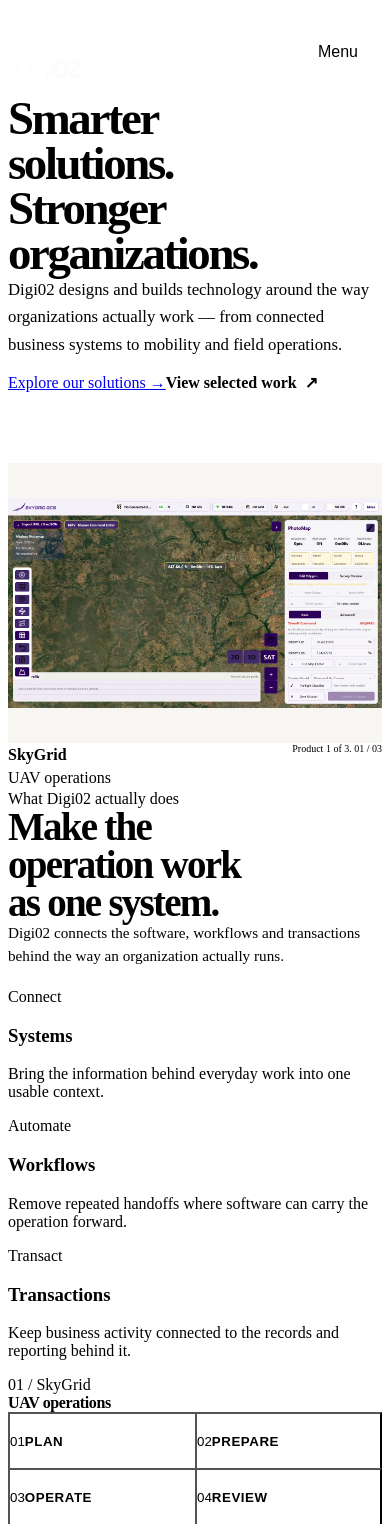
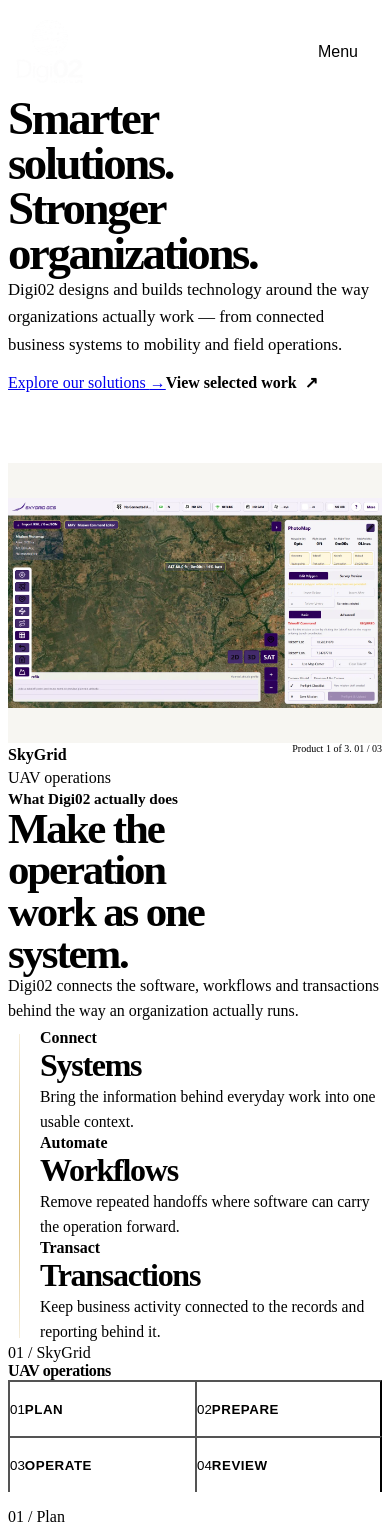
Before and after one commit to emmy16-glitch/Digi02_website, a React (Vite) app: page / in a window 390 px wide. Shown: the top 1540 px of the page. Built offline with nearby package versions, Linux system fonts and the light colour scheme; the HTML template or start-up script is replaced by a standard one.

Commit message:
Turn operational bridge into one connected ecosystem

```diff
--- a/src/styles/solutions-transformation.css
+++ b/src/styles/solutions-transformation.css
@@ -1,18 +1,17 @@
 .operations-bridge {
   position: relative;
   overflow: clip;
-  border-bottom: var(--border-thin) solid var(--line-subtle);
   background: var(--bg-950);
   color: var(--text-primary);
 }
 
 .operations-bridge__inner {
-  padding-block: clamp(4.5rem, 6vw, 6rem) clamp(3.5rem, 5vw, 5rem);
+  padding-block: clamp(5.5rem, 7vw, 7.5rem);
 }
 
 .operations-bridge__intro {
   display: grid;
-  grid-template-columns: minmax(0, 0.95fr) minmax(18rem, 0.55fr);
+  grid-template-columns: minmax(0, 1fr) minmax(18rem, 0.52fr);
   column-gap: clamp(3rem, 8vw, 8rem);
   row-gap: var(--space-2);
   align-items: end;
@@ -21,87 +20,100 @@
 .operations-bridge__eyebrow {
   grid-column: 1 / -1;
   margin: 0 0 var(--space-2);
-  color: var(--text-muted);
+  color: var(--text-secondary);
+  font-size: var(--type-ui);
+  font-weight: 600;
 }
 
 .operations-bridge__intro h2 {
-  max-width: 15ch;
+  max-width: 13ch;
   margin: 0;
   font-family: var(--font-display);
-  font-size: clamp(2.5rem, 4.5vw, 4.4rem);
+  font-size: clamp(2.8rem, 4.8vw, 4.8rem);
   font-weight: 550;
-  letter-spacing: -0.045em;
-  line-height: 0.98;
+  letter-spacing: -0.05em;
+  line-height: 0.97;
 }
 
 .operations-bridge__summary {
-  max-width: 31rem;
-  margin: 0 0 0.25rem;
+  max-width: 30rem;
+  margin: 0 0 0.3rem;
   color: var(--text-secondary);
-  font-size: var(--type-body);
-  line-height: 1.55;
+  font-size: clamp(1.05rem, 1.35vw, 1.18rem);
+  line-height: 1.65;
 }
 
-.operations-bridge__principles {
+.operations-ecosystem {
+  position: relative;
   display: grid;
   grid-template-columns: repeat(3, minmax(0, 1fr));
-  gap: clamp(2rem, 4vw, 4rem);
-  margin-top: clamp(3rem, 4.5vw, 4.5rem);
+  gap: clamp(2.5rem, 5vw, 5.5rem);
+  margin-top: clamp(4.5rem, 7vw, 7rem);
+  padding-top: 3.5rem;
 }
 
-.operations-bridge__principle {
-  position: relative;
-  min-width: 0;
-  border-top: var(--border-thin) solid var(--line-subtle);
-  padding-top: var(--space-3);
+.operations-ecosystem__path {
+  position: absolute;
+  top: 0;
+  right: 0;
+  left: 0;
+  height: 3rem;
 }
 
-.operations-bridge__principle::after {
+.operations-ecosystem__path::before {
   position: absolute;
-  top: -1px;
-  left: 0;
-  width: 2rem;
+  top: 0.75rem;
+  right: 8%;
+  left: 8%;
   height: 1px;
-  background: var(--gold-500);
+  background: linear-gradient(90deg, rgba(201,163,74,0.22), rgba(201,163,74,0.9), rgba(201,163,74,0.22));
   content: '';
-  opacity: 0.65;
-  transform-origin: left;
-  transition: width var(--motion-component) var(--ease-emphasized);
 }
 
-.operations-bridge__principle:hover::after {
-  width: 3.5rem;
+.operations-ecosystem__path span {
+  position: absolute;
+  top: 0.45rem;
+  width: 0.65rem;
+  height: 0.65rem;
+  border: 1px solid var(--gold-500);
+  border-radius: 50%;
+  background: var(--bg-950);
 }
 
-.operations-bridge__principle-heading {
-  display: flex;
-  align-items: baseline;
-  gap: var(--space-2);
+.operations-ecosystem__path span:nth-child(1) { left: 8%; }
+.operations-ecosystem__path span:nth-child(2) { left: 50%; transform: translateX(-50%); }
+.operations-ecosystem__path span:nth-child(3) { right: 8%; }
+
+.operations-ecosystem__stage {
+  min-width: 0;
 }
 
-.operations-bridge__number {
-  color: var(--text-muted);
+.operations-ecosystem__action {
+  margin: 0 0 var(--space-1);
+  color: var(--text-secondary);
+  font-size: var(--type-ui);
+  font-weight: 600;
 }
 
-.operations-bridge__principle h3 {
+.operations-ecosystem__stage h3 {
   margin: 0;
   font-family: var(--font-display);
-  font-size: clamp(1.45rem, 1.8vw, 2rem);
+  font-size: clamp(2rem, 2.8vw, 3rem);
   font-weight: 550;
-  letter-spacing: -0.03em;
+  letter-spacing: -0.04em;
 }
 
-.operations-bridge__principle > p {
+.operations-ecosystem__stage > p:last-child {
   max-width: 24rem;
   margin: var(--space-2) 0 0;
   color: var(--text-secondary);
-  font-size: var(--type-ui);
-  line-height: 1.5;
+  font-size: 1rem;
+  line-height: 1.6;
 }
 
 @media (max-width: 56rem) {
   .operations-bridge__inner {
-    padding-block: var(--space-8);
+    padding-block: var(--space-10);
   }
 
   .operations-bridge__intro {
@@ -109,82 +121,76 @@
     max-width: 48rem;
   }
 
-  .operations-bridge__intro h2 {
-    max-width: 13ch;
-  }
-
   .operations-bridge__summary {
     margin-top: var(--space-2);
-  }
-
-  .operations-bridge__principles {
-    grid-template-columns: 1fr;
-    gap: var(--space-3);
-    margin-top: var(--space-6);
-  }
-
-  .operations-bridge__principle {
-    display: grid;
-    grid-template-columns: minmax(10rem, 0.42fr) minmax(0, 1fr);
-    gap: var(--space-3);
-    align-items: start;
-    padding-top: var(--space-2);
-  }
-
-  .operations-bridge__principle > p {
-    margin-top: 0;
   }
 }
 
 @media (max-width: 47.9375rem) {
   .operations-bridge__inner {
-    padding-block: var(--space-6);
+    padding-block: var(--space-8);
   }
 
   .operations-bridge__eyebrow {
     margin-bottom: var(--space-1);
+    font-size: 0.95rem;
   }
 
   .operations-bridge__intro h2 {
-    max-width: 12.5ch;
-    font-size: clamp(2.15rem, 10vw, 2.85rem);
-    line-height: 0.98;
+    max-width: 11.5ch;
+    font-size: clamp(2.4rem, 11vw, 3.1rem);
   }
 
   .operations-bridge__summary {
     max-width: 30rem;
-    margin-top: var(--space-2);
-    font-size: 0.95rem;
-    line-height: 1.5;
+    font-size: 1rem;
+    line-height: 1.55;
   }
 
-  .operations-bridge__principles {
-    gap: var(--space-2);
+  .operations-ecosystem {
+    display: block;
+    margin-top: var(--space-6);
+    padding-top: 0;
+    padding-left: 2rem;
+  }
+
+  .operations-ecosystem__path {
+    top: 0.35rem;
+    bottom: 0.35rem;
+    left: 0.4rem;
+    width: 1rem;
+    height: auto;
+  }
+
+  .operations-ecosystem__path::before {
+    top: 0;
+    bottom: 0;
+    left: 0.3rem;
+    width: 1px;
+    height: auto;
+    background: linear-gradient(180deg, rgba(201,163,74,0.2), rgba(201,163,74,0.85), rgba(201,163,74,0.2));
+  }
+
+  .operations-ecosystem__path span {
+    left: 0 !important;
+    right: auto !important;
+    transform: none !important;
+  }
+
+  .operations-ecosystem__path span:nth-child(1) { top: 0; }
+  .operations-ecosystem__path span:nth-child(2) { top: 50%; transform: translateY(-50%) !important; }
+  .operations-ecosystem__path span:nth-child(3) { top: auto; bottom: 0; }
+
+  .operations-ecosystem__stage + .operations-ecosystem__stage {
     margin-top: var(--space-5);
   }
 
-  .operations-bridge__principle {
-    display: block;
-    padding-top: var(--space-2);
+  .operations-ecosystem__stage h3 {
+    font-size: 2rem;
   }
 
-  .operations-bridge__principle-heading {
-    gap: var(--space-1);
-  }
-
-  .operations-bridge__principle h3 {
-    font-size: 1.35rem;
-  }
-
-  .operations-bridge__principle > p {
-    margin-top: 0.4rem;
-    font-size: 0.9rem;
-    line-height: 1.4;
+  .operations-ecosystem__stage > p:last-child {
+    margin-top: var(--space-1);
+    font-size: 0.98rem;
   }
 }
-
-@media (prefers-reduced-motion: reduce) {
-  .operations-bridge__principle::after {
-    transition: none;
-  }
-}
```
